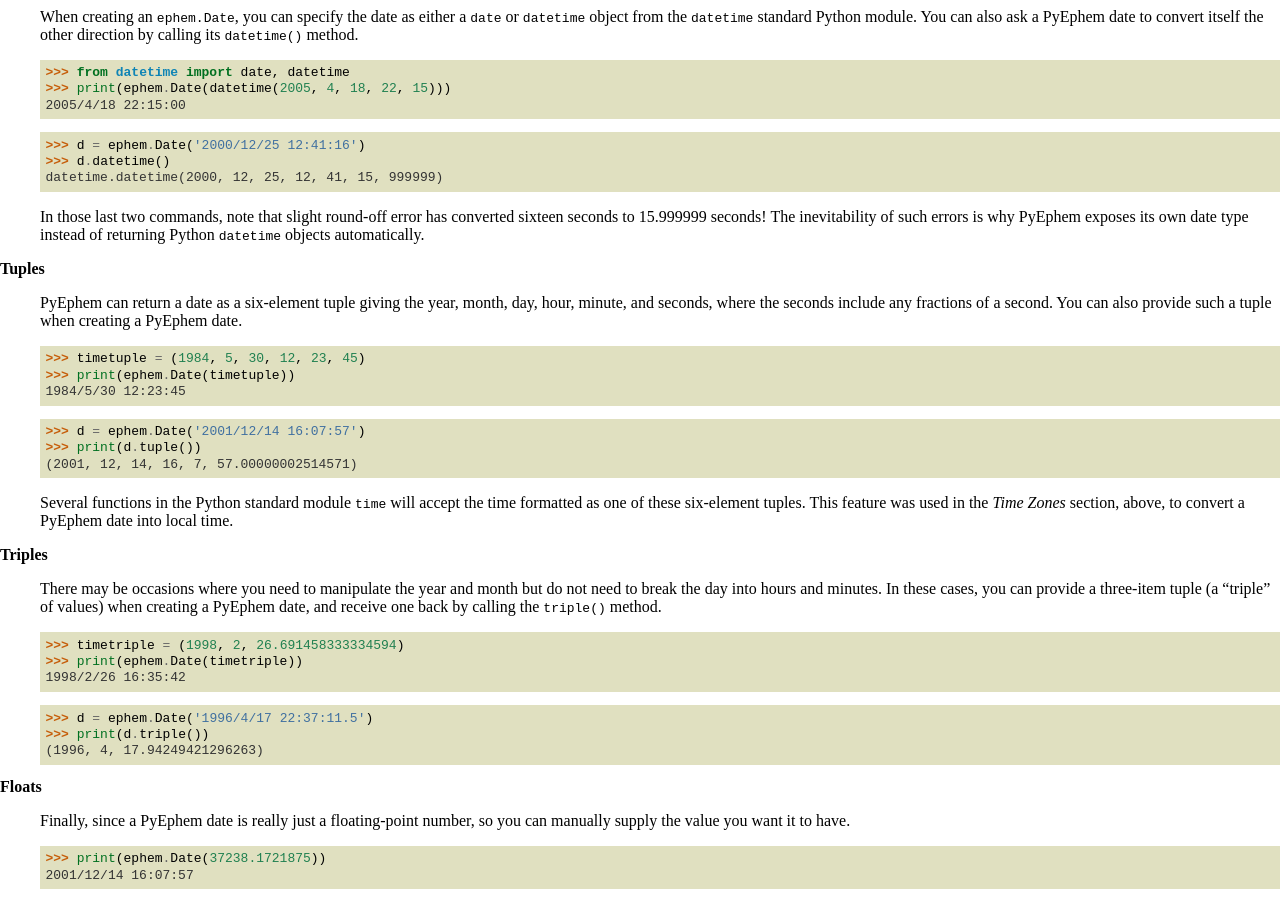
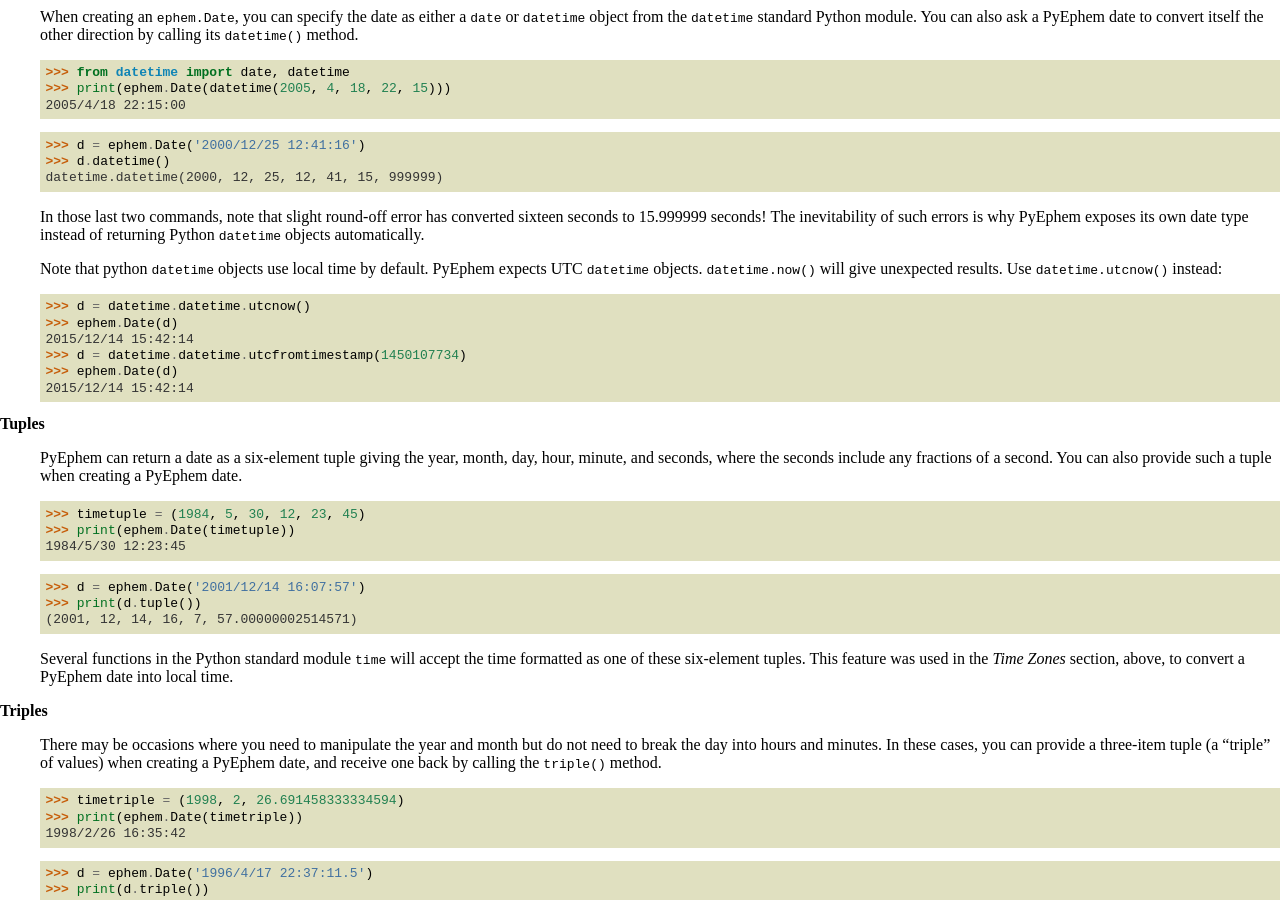
Before and after one commit to brandon-rhodes/pyephem, a Sphinx documentation site: the page built from ephem/doc/date.rst, in a window 1280 px wide and 900 px high, scrolled down 1733 px. Built offline with Sphinx 7.4.7, drawn with Linux system fonts in a browser that asks for light colours.

Commit message:
Docs: datetime uses localtime.

```diff
--- a/ephem/doc/date.rst
+++ b/ephem/doc/date.rst
@@ -129,6 +129,17 @@ Datetime objects
   is why PyEphem exposes its own date type
   instead of returning Python ``datetime`` objects automatically.
 
+  Note that python ``datetime`` objects use local time by default.
+  PyEphem expects UTC ``datetime`` objects. ``datetime.now()`` will
+  give unexpected results. Use ``datetime.utcnow()`` instead:
+
+    >>> d = datetime.datetime.utcnow()
+    >>> ephem.Date(d)
+    2015/12/14 15:42:14
+    >>> d = datetime.datetime.utcfromtimestamp(1450107734)
+    >>> ephem.Date(d)
+    2015/12/14 15:42:14
+
 Tuples
   PyEphem can return a date as a six-element tuple
   giving the year, month, day, hour, minute, and seconds,
```
